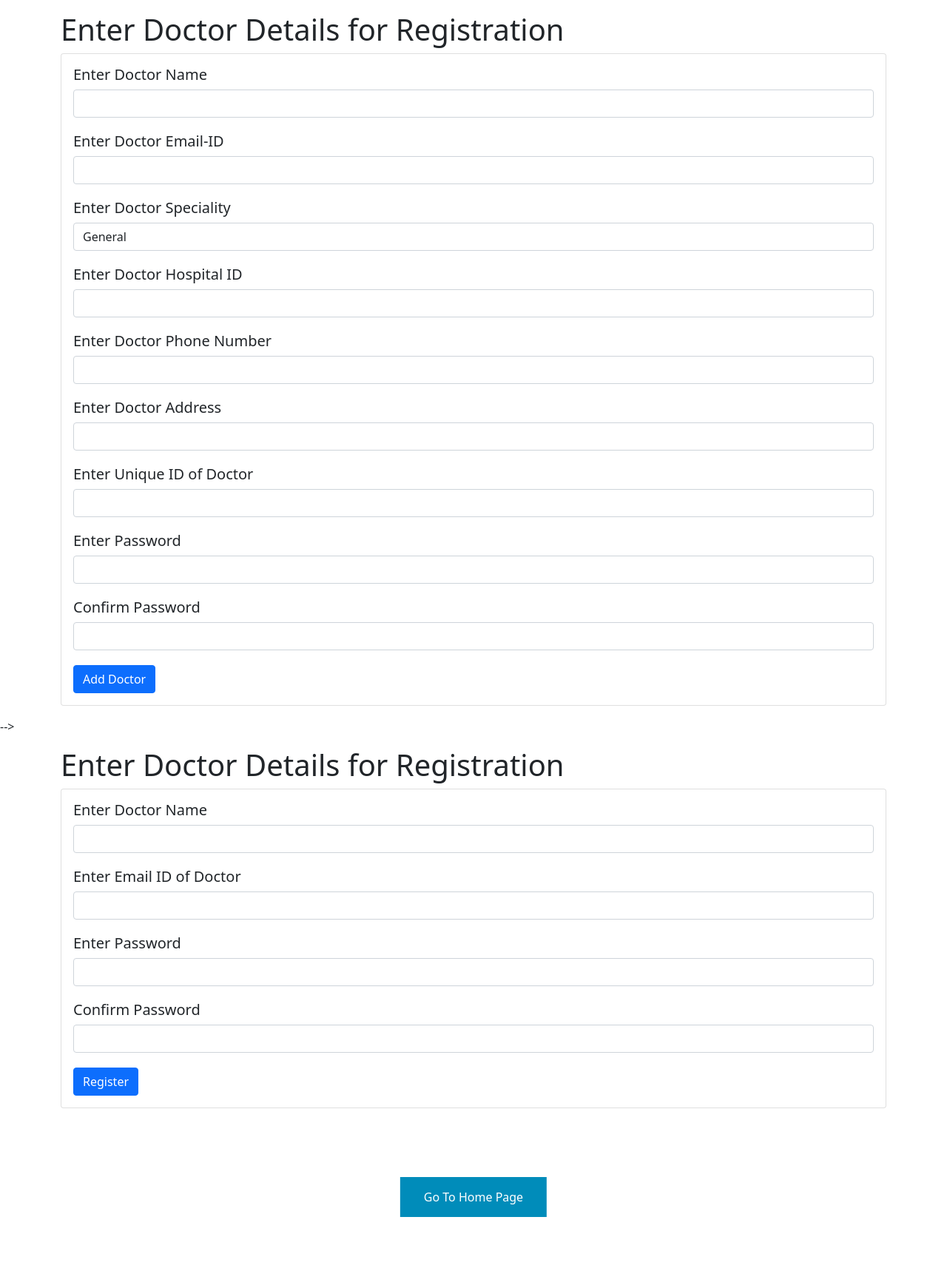
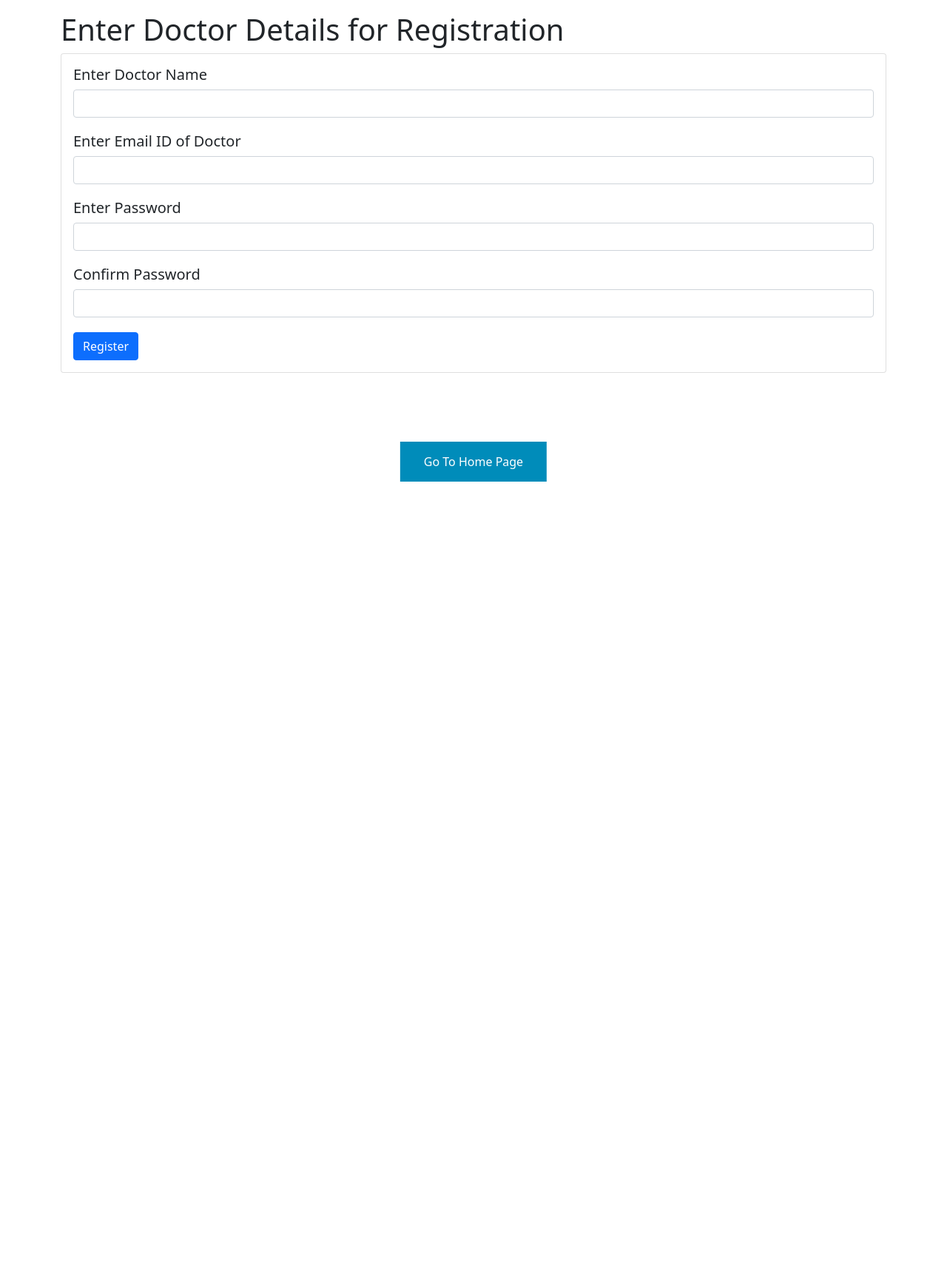
Before and after one commit to bhavyacontractor/G12_Healthcare, a Flask app: page /doctor_reg in a window 1280 px wide. Shown: the whole page at 74% size. After the commit the page ends 651 px from the top, so only its background shows below. Run offline with Flask 2, Linux system fonts and the light colour scheme; some libraries are stand-ins or nearby versions.

Commit message:
Update doctor_reg.html

```diff
--- a/templates/doctor_reg.html
+++ b/templates/doctor_reg.html
@@ -1,95 +1,4 @@
-<!-- <!DOCTYPE html>
-<html lang="en">
-  <head>
-    <!-- Required meta tags -->
-    <meta charset="utf-8" />
-    <meta name="viewport" content="width=device-width, initial-scale=1" />
 
-    <!-- Bootstrap CSS -->
-    <link
-      href="https://cdn.jsdelivr.net/npm/bootstrap@5.1.1/dist/css/bootstrap.min.css"
-      rel="stylesheet"
-      integrity="sha384-F3w7mX95PdgyTmZZMECAngseQB83DfGTowi0iMjiWaeVhAn4FJkqJByhZMI3AhiU"
-      crossorigin="anonymous"
-    />
-    <title>Doctor Registration</title>
-  </head>
-  <body>
-  <script src="https://cdn.jsdelivr.net/npm/bootstrap@5.1.1/dist/js/bootstrap.bundle.min.js" integrity="sha384-/bQdsTh/da6pkI1MST/rWKFNjaCP5gBSY4sEBT38Q/9RBh9AH40zEOg7Hlq2THRZ" crossorigin="anonymous"></script>
-
-    <div class="container my-3">
-        <h1>Enter Doctor Details for Registration </h1>
-        <form action="{{ url_for('doctor_reg') }}" method="post" >
-
-        <div class="card">
-            <div class="card-body">
-                <h5 class="card-title">Enter Doctor Name</h5>
-                <div class="form-group" style="margin-bottom: 20px;">
-                    <input type="text" class="form-control" id="docName" rows="1"/>
-                </div>
-
-                <h5 class="card-title">Enter Doctor Email-ID</h5>
-                <div class="form-group" style="margin-bottom: 20px;">
-                    <input type="email" class="form-control" id="docEmail" name="docEmail"/>
-                </div>
-
-                <h5 class="card-title">Enter Doctor Speciality</h5>
-                <div class="form-group" style="margin-bottom: 20px;">
-
-                      <select name="docSpeciality" id="docSpeciality" class="form-control">
-                      <option value="General">General</option>
-                      <option value="Physician">Physician</option>
-                      <option value="Dentist">Dentist</option>
-                      <option value="Obstetrician">Obstetrician</option>
-                      <option value="Opthalmologist">Opthalmologist</option>
-                      <option value="ENT">ENT</option>
-                      <option value="Cardiologist">Cardiologist</option>
-                      <option value="Psychiatrist">Psychiatrist</option>
-                      <option value="Homeopath">Homeopath</option>
-                      <option value="Ayurveda">Ayurveda</option>
-                      </select>
-                </div>
-
-                <h5 class="card-title">Enter Doctor Hospital ID</h5>
-                <div class="form-group" style="margin-bottom: 20px;">
-                    <input type="text" class="form-control" id="hosp_id"name="hosp_id"/>
-                </div>
-
-                <h5 class="card-title">Enter Doctor Phone Number</h5>
-                <div class="form-group" style="margin-bottom: 20px;">
-                    <input type="number" class="form-control" id="docPhone"name="docPhone"/>
-                </div>
-
-                <h5 class="card-title">Enter Doctor Address</h5>
-                <div class="form-group" style="margin-bottom: 20px;">
-                  <input ype="text" class="form-control" id="docAddress" name="docAddress" rows="3">
-                </div>
-
-                <h5 class="card-title">Enter Unique ID of Doctor</h5>
-                <div class="form-group" style="margin-bottom: 20px;">
-                    <input type="text" class="form-control" id="docUserName" name="docUserName"/>
-                </div>
-
-                <h5 class="card-title">Enter Password</h5>
-                <div class="form-group" style="margin-bottom: 20px;">
-                    <input type="password" class="form-control" id="docPassword" name="docPassword"/>
-                </div>
-
-                <h5 class="card-title">Confirm Password</h5>
-                <div class="form-group" style="margin-bottom: 20px;">
-                  <input type="password" class="form-control" id="docPasswordRepeat" name="docPasswordRepeat"/>
-                </div>
-
-
-                <button class="btn btn-primary" id="docRegBtn">Add Doctor</button>
-            </div>
-        </div>
-        </form>
-    </div>
-
-  </body>
-</html>
- -->
 
 <!DOCTYPE html>
 <html lang="en">
```
